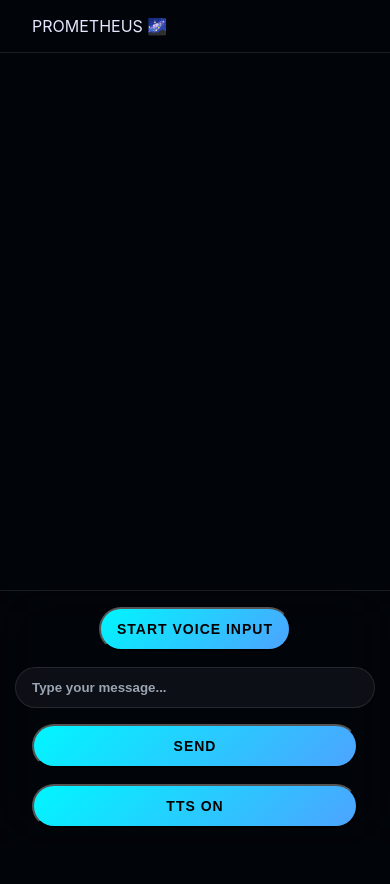
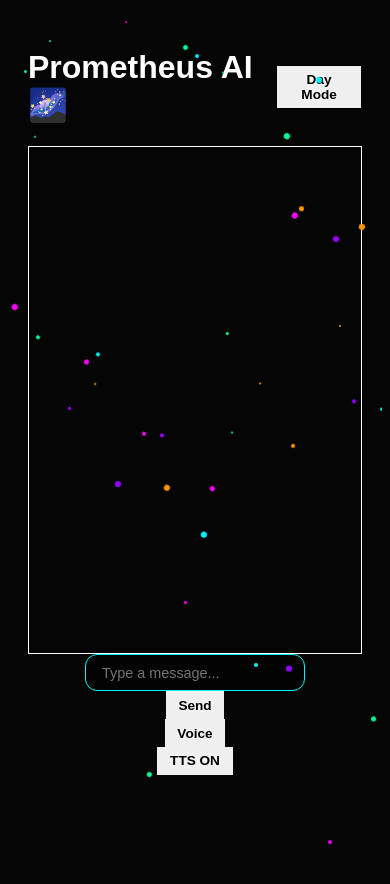
Before and after one commit to LIKITH-3012-MAC/Prometheus-UI, a Next.js app: page / in a window 390 px wide. Shown: the top 884 px of the page. Before the commit the page ends 844 px from the top, so only its background shows below. Built offline with nearby package versions, Linux system fonts and the light colour scheme.

Commit message:
fix: hard-coded developer identity to Likith Naidu

```diff
--- a/src/app/globals.css
+++ b/src/app/globals.css
@@ -2,81 +2,123 @@
 @tailwind components;
 @tailwind utilities;
 
+/* --- Root Neon Variables --- */
 :root {
-  --bg-main: #010409;
-  --bg-surface: rgba(20, 22, 30, 0.65);
-  --border-glass: rgba(255, 255, 255, 0.1);
-  --text-main: #e6e6ff;
-  --text-muted: #9aa4b2;
-  --accent-cyan: #00f6ff;
-  --accent-blue: #4da3ff;
-  --shadow-heavy: 0 40px 120px rgba(0, 0, 0, 0.85);
+  --bg-dark: #050505;
+  --bg-light: #f0f0f0;
+  --neon-cyan: #00f3ff;
+  --neon-pink: #ff00ff;
+  --neon-purple: #9400ff;
+  --text-dark: #ffffff;
+  --text-light: #000000;
+  --border-neon: rgba(0, 243, 255, 0.5);
 }
 
-html, body {
-  height: 100%;
-  margin: 0;
-  padding: 0;
-  font-family: 'Inter', ui-sans-serif, system-ui, -apple-system;
-  overflow: hidden;
-  background-color: var(--bg-main);
-  color: var(--text-main);
+/* --- Body & Base --- */
+body {
+  background: var(--bg-dark);
+  color: var(--text-dark);
+  font-family: 'Orbitron', sans-serif;
+  overflow-x: hidden;
 }
 
-.glass {
-  background: var(--bg-surface);
-  backdrop-filter: blur(28px) saturate(160%);
-  border: 1px solid var(--border-glass);
-  box-shadow: var(--shadow-heavy);
-  border-radius: 2rem;
-  transition: all 0.3s ease-in-out;
+/* --- Scrollbar Neon --- */
+::-webkit-scrollbar {
+  width: 10px;
+}
+::-webkit-scrollbar-track {
+  background: rgba(0,0,0,0.2);
+}
+::-webkit-scrollbar-thumb {
+  background: var(--neon-cyan);
+  border-radius: 10px;
+  box-shadow: 0 0 10px var(--neon-cyan);
 }
 
-header {
-  display: flex;
-  justify-content: space-between;
-  align-items: center;
-  padding: 1rem 2rem;
-  border-bottom: 1px solid var(--border-glass);
+/* --- Glassy Chat Panel --- */
+.chat-container {
+  backdrop-filter: blur(15px) saturate(180%);
+  -webkit-backdrop-filter: blur(15px) saturate(180%);
+  background-color: rgba(0,0,0,0.3);
+  border-radius: 1rem;
+  border: 1px solid rgba(255,255,255,0.1);
+  padding: 1rem;
+  overflow-y: auto;
 }
 
-footer {
-  display: flex;
-  align-items: center;
-  padding: 1rem 2rem;
-  gap: 1rem;
-  border-top: 1px solid var(--border-glass);
-  backdrop-filter: blur(24px);
+/* --- Chat Bubbles --- */
+.chat-bubble {
+  border-radius: 1rem;
+  padding: 0.8rem 1rem;
+  max-width: 75%;
+  word-break: break-word;
+  box-shadow: 0 0 15px var(--neon-cyan), 0 0 30px var(--neon-pink);
+  position: relative;
+  margin-bottom: 0.5rem;
+}
+.chat-bubble.user {
+  background: linear-gradient(90deg, #00c6ff, #0072ff);
+  color: #fff;
+  margin-left: auto;
+}
+.chat-bubble.ai {
+  background: linear-gradient(90deg, #ff00ff, #9400ff);
+  color: #fff;
+  margin-right: auto;
 }
 
-input {
-  flex: 1;
-  background: var(--bg-surface);
-  border: 1px solid var(--border-glass);
-  border-radius: 999px;
-  padding: 1rem 1.5rem;
-  color: var(--text-main);
+/* --- Copy button --- */
+.copy-btn {
+  position: absolute;
+  top: 5px;
+  right: 10px;
+  font-size: 0.75rem;
+  cursor: pointer;
+  color: #fff;
+  opacity: 0.6;
+}
+.copy-btn:hover { opacity: 1; }
+
+/* --- Input Box & Buttons --- */
+input, textarea {
+  border: 2px solid var(--neon-cyan);
+  border-radius: 0.75rem;
+  background: rgba(0,0,0,0.3);
+  color: var(--text-dark);
+  padding: 0.6rem 1rem;
+  transition: all 0.3s ease;
+}
+input:focus, textarea:focus {
   outline: none;
-  font-weight: 600;
+  box-shadow: 0 0 15px var(--neon-cyan), 0 0 30px var(--neon-pink);
+  border-color: var(--neon-pink);
+}
+button {
+  font-family: 'Orbitron', sans-serif;
+  font-weight: bold;
+  cursor: pointer;
+  transition: all 0.2s ease-in-out;
+  border: none;
+  text-shadow: 0 0 5px #fff;
+}
+button:hover {
+  transform: scale(1.05);
+  text-shadow: 0 0 20px var(--neon-cyan), 0 0 40px var(--neon-pink);
 }
 
-input::placeholder { color: var(--text-muted); }
-
-button {
-  background: linear-gradient(135deg, var(--accent-cyan), var(--accent-blue));
-  color: #000;
-  font-weight: bold;
-  padding: 1rem 1.5rem;
-  border-radius: 999px;
-  text-transform: uppercase;
-  letter-spacing: 1px;
-  transition: all 0.25s ease-in-out;
+/* --- AI Typing Animation --- */
+.ai-text span {
+  display: inline-block;
+  opacity: 0;
+  animation: fadeInLetter 0.05s forwards;
+}
+@keyframes fadeInLetter {
+  to { opacity: 1; }
 }
 
-button:hover { transform: scale(1.05); filter: brightness(1.2); }
-
-@media (max-width: 768px) {
-  header h1 { font-size: 1.5rem; }
-  input { padding: 0.75rem 1rem; }
-  button { padding: 0.75rem 1rem; font-size: 0.875rem; }
+/* --- Responsive --- */
+@media (max-width:768px) {
+  .chat-container { max-height: 50vh; }
+  input { font-size: 0.9rem; }
+  button { font-size: 0.85rem; padding: 0.4rem 0.8rem; }
 }
--- a/src/app/page.tsx
+++ b/src/app/page.tsx
@@ -1,87 +1,167 @@
 "use client";
-import React, { useState } from "react";
-import ReactMarkdown from "react-markdown";
-import VoiceControls from "@/components/VoiceControls";
+import React, { useState, useEffect, useRef } from "react";
 
 export default function PrometheusPage() {
-  const [messages, setMessages] = useState<{role: string, content: string}[]>([]);
+  const [messages, setMessages] = useState<{ role: string; content: string; typing?: boolean }[]>([]);
   const [input, setInput] = useState("");
   const [ttsEnabled, setTtsEnabled] = useState(true);
-  const [loading, setLoading] = useState(false);
+  const [listening, setListening] = useState(false);
+  const [darkMode, setDarkMode] = useState(true);
+  const chatEndRef = useRef<HTMLDivElement>(null);
 
-  const sendMessage = async (text: string) => {
-    if (!text.trim()) return;
+  // Speak using TTS
+  const speak = (text: string) => {
+    if (!ttsEnabled) return;
+    const utterance = new SpeechSynthesisUtterance(text);
+    speechSynthesis.speak(utterance);
+  };
 
-    const newMsg = { role: "user", content: text };
-    setMessages(prev => [...prev, newMsg]);
+  // Send message
+  const sendMessage = async () => {
+    if (!input.trim()) return;
+    const userMsg = { role: "user", content: input };
+    setMessages(prev => [...prev, userMsg]);
     setInput("");
-    setLoading(true);
+
+    const aiMsgPlaceholder = { role: "assistant", content: "", typing: true };
+    setMessages(prev => [...prev, aiMsgPlaceholder]);
 
     try {
       const res = await fetch("/api/chat", {
         method: "POST",
         headers: { "Content-Type": "application/json" },
-        body: JSON.stringify({ messages: [...messages, newMsg] }),
+        body: JSON.stringify({ message: input })
       });
-
       const data = await res.json();
-      const aiText = data.content || "⚠️ No response";
-      setMessages(prev => [...prev, { role: "ai", content: aiText }]);
-
-      // Dispatch AI response for TTS
-      window.dispatchEvent(new CustomEvent("ai-response", { detail: aiText }));
+      if (data.content) {
+        let idx = 0;
+        const content = data.content;
+        const interval = setInterval(() => {
+          idx++;
+          setMessages(prev => {
+            const newMsgs = [...prev];
+            newMsgs[newMsgs.length - 1] = {
+              role: "assistant",
+              content: content.slice(0, idx),
+              typing: idx < content.length
+            };
+            return newMsgs;
+          });
+          if (idx >= content.length) {
+            clearInterval(interval);
+            speak(content);
+          }
+        }, 20); // speed of letter-by-letter
+      }
     } catch (err) {
       console.error(err);
-      setMessages(prev => [...prev, { role: "ai", content: "⚠️ Network error." }]);
-    } finally {
-      setLoading(false);
     }
   };
 
+  // Voice recognition
+  const startListening = () => {
+    const SpeechRec: any = window.SpeechRecognition || (window as any).webkitSpeechRecognition;
+    if (!SpeechRec) return alert("Speech Recognition not supported in this browser.");
+    const recognition = new SpeechRec();
+    recognition.lang = "en-US";
+    recognition.start();
+    setListening(true);
+    recognition.onresult = (event: any) => setInput(event.results[0][0].transcript);
+    recognition.onend = () => setListening(false);
+  };
+
+  // Scroll to bottom on new messages
+  useEffect(() => {
+    chatEndRef.current?.scrollIntoView({ behavior: "smooth" });
+  }, [messages]);
+
+  // Floating particles
+  const [particles, setParticles] = useState<Array<{id:number, top:string, left:string, size:number, color:string}>>([]);
+  useEffect(() => {
+    const temp: any[] = [];
+    const colors = ["#00f3ff","#ff00ff","#9400ff","#00ff99","#ff9900"];
+    for(let i=0;i<40;i++){
+      temp.push({
+        id:i,
+        top: Math.random()*100 + "vh",
+        left: Math.random()*100 + "vw",
+        size: Math.random()*4 + 2,
+        color: colors[Math.floor(Math.random()*colors.length)]
+      });
+    }
+    setParticles(temp);
+  },[]);
+
   return (
-    <div className="flex flex-col h-screen p-4 gap-4 bg-[#010409] text-[#e6e6ff]">
-      <header className="text-xl sm:text-2xl font-bold text-center sm:text-left">PROMETHEUS 🌌</header>
+    <div className={darkMode ? "dark" : "light"} style={{ minHeight:"100vh", padding:20, position:"relative", overflow:"hidden", backgroundColor: darkMode ? "#050505" : "#f0f0f0", color: darkMode ? "#fff" : "#000" }}>
 
-      <div className="flex-1 overflow-y-auto flex flex-col gap-2 p-2 sm:p-0">
-        {messages.map((m, i) => (
-          <div
-            key={i}
-            className={`p-3 rounded-lg max-w-full sm:max-w-xl break-words ${
-              m.role === "user" ? "bg-cyan-900 self-end" : "bg-gray-800 self-start"
-            }`}
-          >
-            <ReactMarkdown>{m.content}</ReactMarkdown>
+      {/* Floating particles */}
+      {particles.map(p => (
+        <div key={p.id} className="particle" style={{
+          position:"absolute", top:p.top, left:p.left,
+          width:p.size, height:p.size, borderRadius:"50%",
+          background:p.color, animation:`float ${3+Math.random()*5}s ease-in-out infinite alternate`
+        }} />
+      ))}
+
+      {/* Header */}
+      <div className="flex justify-between mb-4 items-center">
+        <h1 className="text-3xl md:text-5xl font-bold animate-neon">Prometheus AI 🌌</h1>
+        <button onClick={() => setDarkMode(prev => !prev)} className="px-3 py-1 border rounded hover:scale-105 transition-all">
+          {darkMode ? "Day Mode" : "Dark Mode"}
+        </button>
+      </div>
+
+      {/* Chat panel */}
+      <div className="panel overflow-auto h-[60vh] mb-4 border p-4 rounded flex flex-col gap-2 backdrop-blur-md bg-white/10 dark:bg-gray-900/20">
+        {messages.map((msg, idx) => (
+          <div key={idx} className={`chat-bubble ${msg.role==="user"?"user":"ai"} break-words relative`}>
+            <strong>{msg.role==="user"?"You":"AI"}: </strong>
+            <span style={{whiteSpace: "pre-line"}}>{msg.content}</span>
           </div>
         ))}
-        {loading && <div className="text-gray-400">AI is thinking...</div>}
+        <div ref={chatEndRef} />
       </div>
 
-      <footer className="flex flex-col sm:flex-row gap-2 items-center">
-        <VoiceControls
-          onVoiceResult={sendMessage}
-          ttsEnabled={ttsEnabled}
-        />
+      {/* Input + Controls */}
+      <div className="flex flex-col md:flex-row gap-2 items-center">
         <input
-          type="text"
-          placeholder="Type your message..."
           value={input}
           onChange={e => setInput(e.target.value)}
-          onKeyDown={e => e.key === "Enter" && sendMessage(input)}
-          className="flex-1 px-3 py-2 rounded bg-gray-700 text-white w-full sm:w-auto"
+          className="flex-1 border rounded px-2 py-2 bg-white/20 dark:bg-gray-800/40 text-white placeholder-gray-400 focus:ring-2 focus:ring-cyan-400"
+          placeholder="Type a message..."
         />
-        <button
-          onClick={() => sendMessage(input)}
-          className="px-4 py-2 rounded bg-cyan-500 text-black w-full sm:w-auto"
-        >
-          Send
+        <button onClick={sendMessage} className="bg-gradient-to-r from-cyan-400 to-pink-500 px-4 py-2 rounded text-white font-bold animate-neon hover:scale-105 transition-all">Send</button>
+        <button onClick={startListening} className={`px-4 py-2 rounded ${listening?"bg-red-500":"bg-green-500"} text-white font-bold hover:scale-105 transition-all`}>
+          {listening?"Listening...":"Voice"}
+          {listening && <span className="voice-wave flex ml-2"><div></div><div></div><div></div></span>}
         </button>
-        <button
-          onClick={() => setTtsEnabled(!ttsEnabled)}
-          className={`px-3 py-1 rounded text-black w-full sm:w-auto ${ttsEnabled ? "bg-green-400" : "bg-red-400"}`}
-        >
-          {ttsEnabled ? "TTS On" : "TTS Off"}
+        <button onClick={() => setTtsEnabled(prev=>!prev)} className="bg-purple-500 px-4 py-2 rounded text-white font-bold hover:scale-105 transition-all">
+          {ttsEnabled?"TTS ON":"TTS OFF"}
         </button>
-      </footer>
+      </div>
+
+      {/* Keyframe styles */}
+      <style jsx>{`
+        @keyframes float {
+          0% { transform: translateY(0px) rotate(0deg); }
+          50% { transform: translateY(-20px) rotate(45deg); }
+          100% { transform: translateY(0px) rotate(0deg); }
+        }
+        .voice-wave > div {
+          background: #00f3ff;
+          width: 4px;
+          height: 6px;
+          margin: 0 1px;
+          border-radius: 2px;
+          animation: wave 0.5s infinite alternate;
+        }
+        @keyframes wave {
+          0% { height: 6px; }
+          50% { height: 24px; }
+          100% { height: 6px; }
+        }
+      `}</style>
     </div>
   );
 }
```
Also changed, not shown: src/app/api/chat/route.ts (+22 -44 lines).
